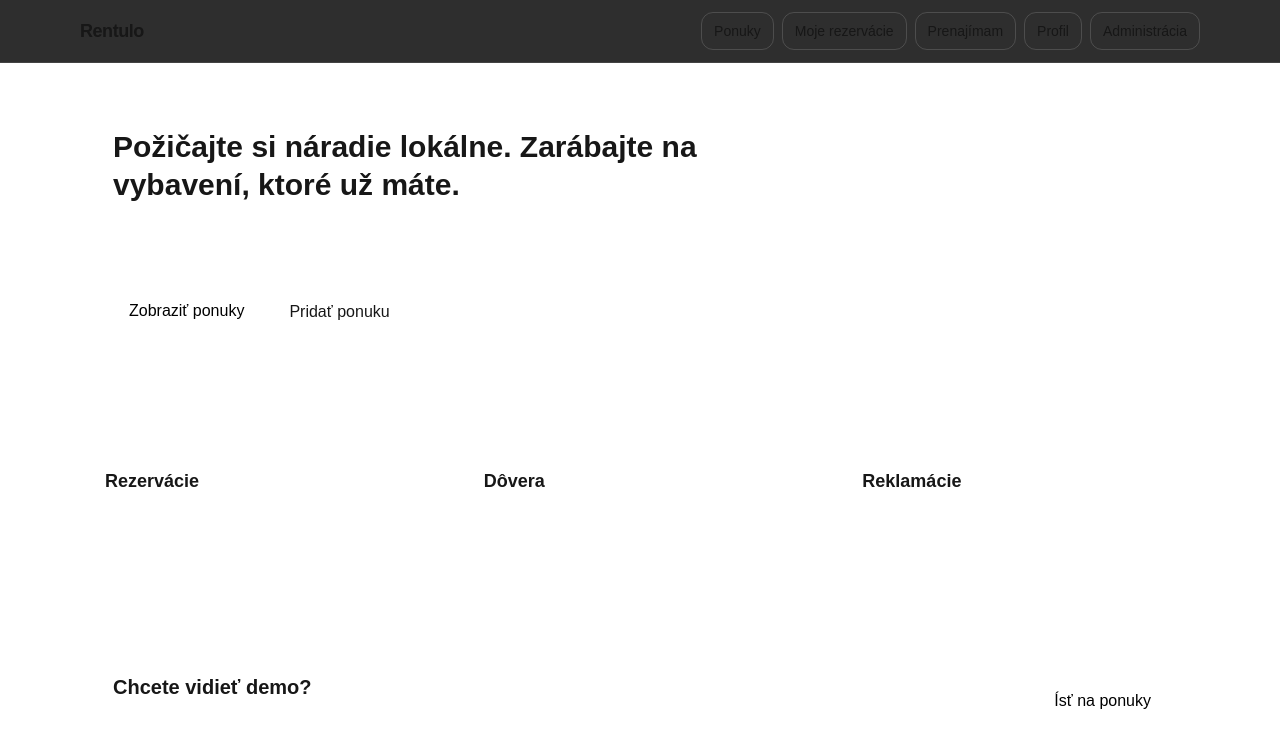
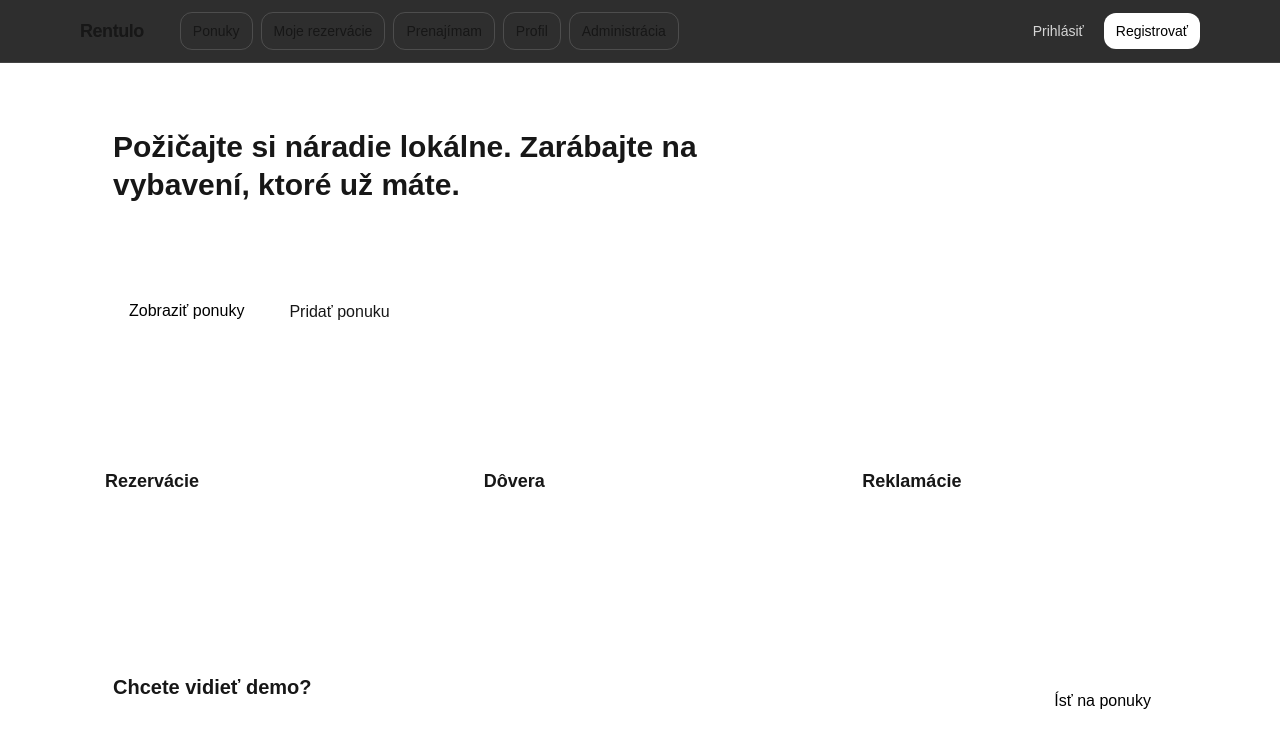
Before and after one commit to marek3993/Rentulo, a Next.js app: page / in a window 1280 px wide. Shown: the top 748 px of the page. Built offline with nearby package versions, Linux system fonts and the light colour scheme.

Commit message:
ui: add login and register to navbar

```diff
--- a/src/app/layout.tsx
+++ b/src/app/layout.tsx
@@ -23,20 +23,44 @@ function NavLink({
   );
 }
 
+function SecondaryNavLink({
+  href,
+  children,
+  primary = false,
+}: {
+  href: string;
+  children: React.ReactNode;
+  primary?: boolean;
+}) {
+  return (
+    <Link
+      className={
+        primary
+          ? "rounded-xl bg-white px-3 py-2 text-sm font-medium text-black transition hover:bg-white/90"
+          : "rounded-xl px-3 py-2 text-sm font-medium text-white/80 transition hover:bg-white/10"
+      }
+      href={href}
+    >
+      {children}
+    </Link>
+  );
+}
+
 function Nav() {
   return (
     <header className="sticky top-0 z-50 border-b border-white/10 bg-neutral-950/85 backdrop-blur">
-      <div className="mx-auto flex max-w-6xl flex-col gap-3 px-4 py-3 md:flex-row md:items-center md:justify-between">
+      <div className="mx-auto flex max-w-6xl flex-col gap-3 px-4 py-3 lg:flex-row lg:items-center lg:justify-between">
         <div className="flex items-center justify-between gap-3">
           <Link href="/" className="text-lg font-semibold tracking-tight">
             Rentulo
           </Link>
 
-          <div className="text-sm text-white/50 md:hidden">
+          <div className="text-sm text-white/50 lg:hidden">
             Prenájom vecí jednoducho
           </div>
         </div>
 
+        <div className="flex flex-col gap-3 lg:flex-row lg:items-center lg:justify-between lg:flex-1 lg:pl-6">
           <nav className="flex flex-wrap items-center gap-2">
             <NavLink href="/items">Ponuky</NavLink>
             <NavLink href="/reservations">Moje rezervácie</NavLink>
@@ -44,6 +68,14 @@ function Nav() {
             <NavLink href="/profile">Profil</NavLink>
             <NavLink href="/admin/items">Administrácia</NavLink>
           </nav>
+
+          <div className="flex flex-wrap items-center gap-2 lg:justify-end">
+            <SecondaryNavLink href="/login">Prihlásiť</SecondaryNavLink>
+            <SecondaryNavLink href="/register" primary>
+              Registrovať
+            </SecondaryNavLink>
+          </div>
+        </div>
       </div>
     </header>
   );
```
Lines whose indentation alone changed are shown as unchanged.
